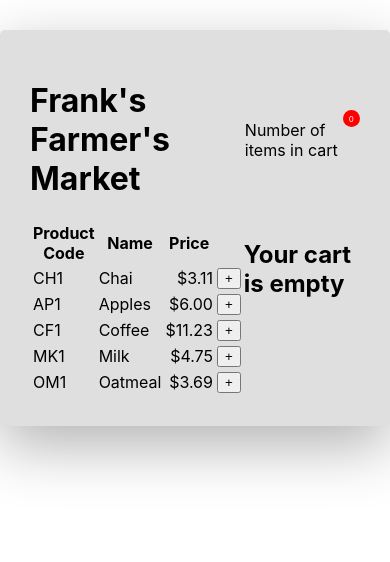
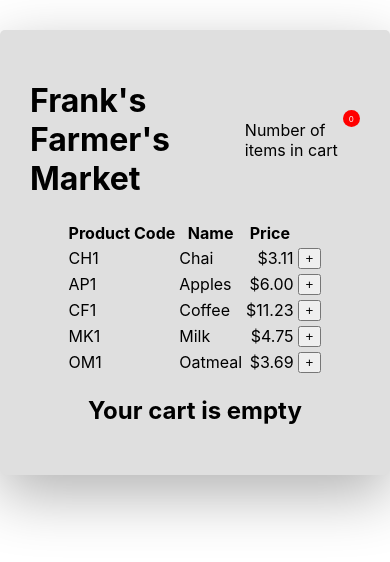
Before and after one commit to cdcasey/farmers-market, a React (Create React App) app: page / in a window 390 px wide. Shown: the top 562 px of the page. Built offline with nearby package versions, Linux system fonts and the light colour scheme; the HTML template or start-up script is replaced by a standard one.

Commit message:
A little responsiveness

```diff
--- a/src/index.css
+++ b/src/index.css
@@ -83,3 +83,14 @@
 .cart__price {
     text-align: right;
 }
+
+@media only screen and (max-width: 56.25em) {
+    .container__tables {
+        flex-direction: column;
+        align-items: center;
+        justify-content: space-evenly;
+    }
+    .cart {
+        margin-top: 3rem;
+    }
+}
```
